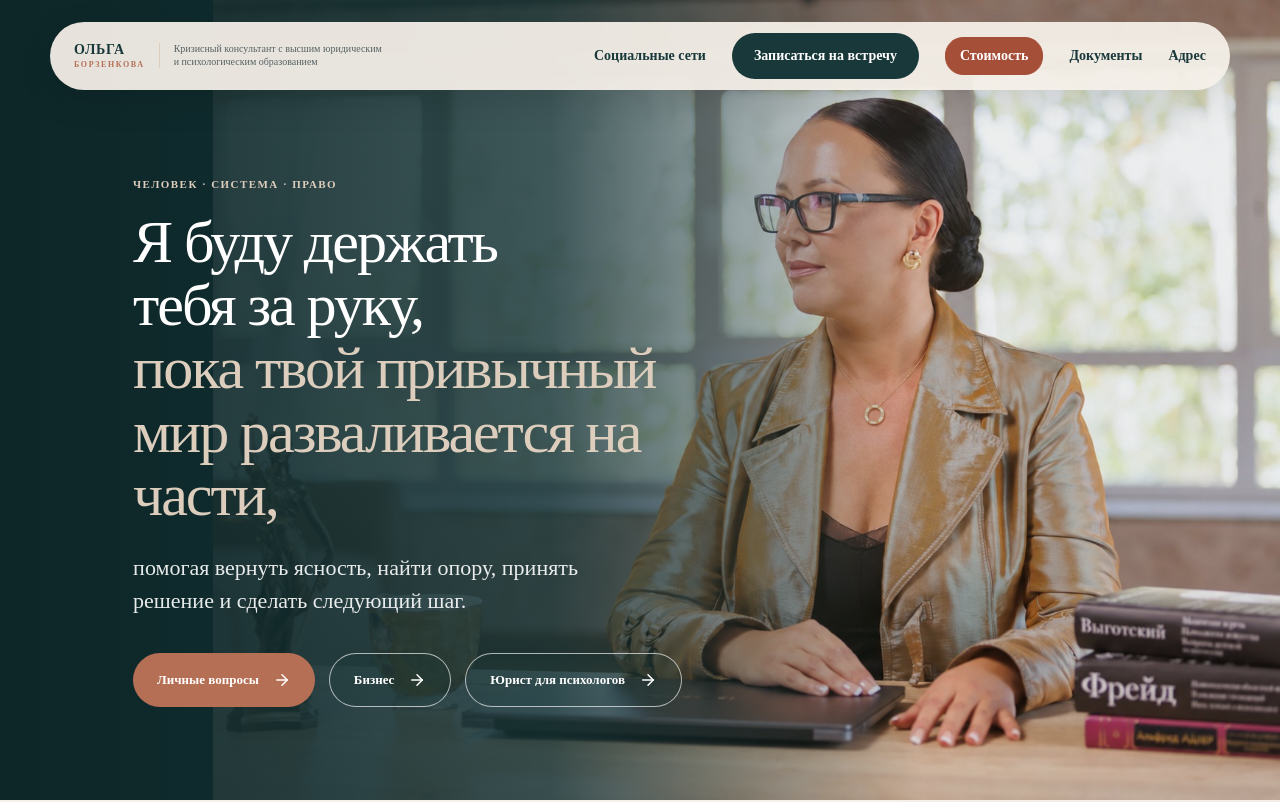
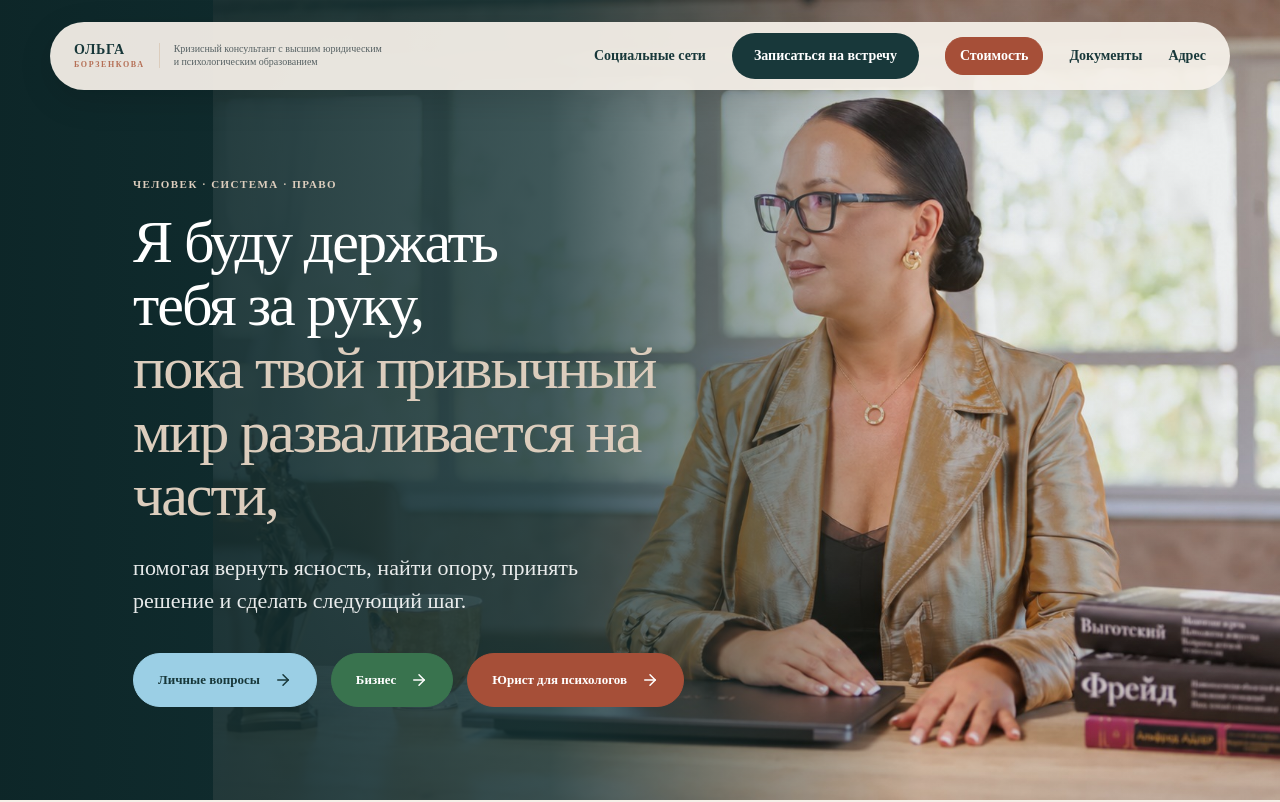
Before and after one commit to bashxp/borzenkova-site, a React (Vite) app: page / in a window 1280 px wide. Shown: the top 802 px of the page. Built offline with nearby package versions, Linux system fonts and the light colour scheme.

Commit message:
Изменить цвета кнопок направлений на первом экране

```diff
--- a/src/styles.css
+++ b/src/styles.css
@@ -31,6 +31,11 @@
 @media(max-width:800px){.contact{grid-template-columns:1fr;gap:38px}.contactForm{padding:25px 20px;width:100%}}
 
 .heroActions{display:flex;flex-wrap:wrap;gap:14px}.button.outline{border:1px solid rgba(255,255,255,.65);color:#fff;background:rgba(24,56,58,.22)}
+.heroActions .button[href="#personal"]{background:#9bcfe5;border:1px solid #9bcfe5;color:#18383a}
+.heroActions .button[href="#business"]{background:#39734e;border:1px solid #39734e;color:#fff}
+.heroActions .button[href="#psychologist-law"]{background:#a64f38;border:1px solid #a64f38;color:#fff}
+.heroActions .button:hover{filter:brightness(.93)}
+.heroActions .button:focus-visible{outline:2px solid #fff;outline-offset:4px}
 .heroSocials{display:flex;flex-wrap:wrap;align-items:center;gap:10px 18px;margin-top:28px;font-size:13px}.heroSocials>span{color:rgba(255,255,255,.66)}.heroSocials a{color:#fff;font-weight:700;border-bottom:1px solid rgba(255,255,255,.38);padding-bottom:3px}.heroSocials a:hover{color:var(--sand);border-color:var(--sand)}
 .directions{background:var(--ivory)}.directions em,.personalServices em,.lawForPsychologists em{font-family:"Times New Roman",Times,serif;font-style:normal;font-weight:400}.directionGrid{display:grid;grid-template-columns:repeat(3,1fr);gap:22px;margin-top:55px}.directionCard{min-height:350px;padding:34px;border-radius:28px;display:flex;flex-direction:column}.directionCard>span{font-size:12px;font-weight:700}.directionCard h3{font-size:34px;line-height:1.08;margin:50px 0 18px}.directionCard p{font-size:17px;line-height:1.6;max-width:500px}.directionCard b{display:flex;align-items:center;gap:10px;margin-top:auto;font-size:14px}.personalDirection{background:var(--personal);color:var(--petrol)}.personalDirection>span{color:var(--copper)}.businessDirection{background:var(--petrol);color:#fff}.businessDirection>span,.businessDirection b{color:var(--sand)}.legalDirection{background:var(--copper);color:#fff}.legalDirection>span,.legalDirection b{color:var(--petrol)}
 .personalServices{background:var(--personal)}.personalGrid{display:grid;grid-template-columns:repeat(3,1fr);gap:20px;margin-top:55px}.personalCard{min-height:330px;padding:32px;border:1px solid var(--sand);border-radius:24px;background:var(--ivory);display:flex;flex-direction:column}.personalCard>span{color:var(--copper);font-size:12px;font-weight:700}.personalCard h3{font-size:27px;line-height:1.2;color:var(--petrol);margin:42px 0 16px}.personalCard p{line-height:1.6;color:#566163}.personalCard a{display:flex;align-items:center;gap:9px;color:var(--petrol);font-weight:700;font-size:13px;margin-top:auto}
```
